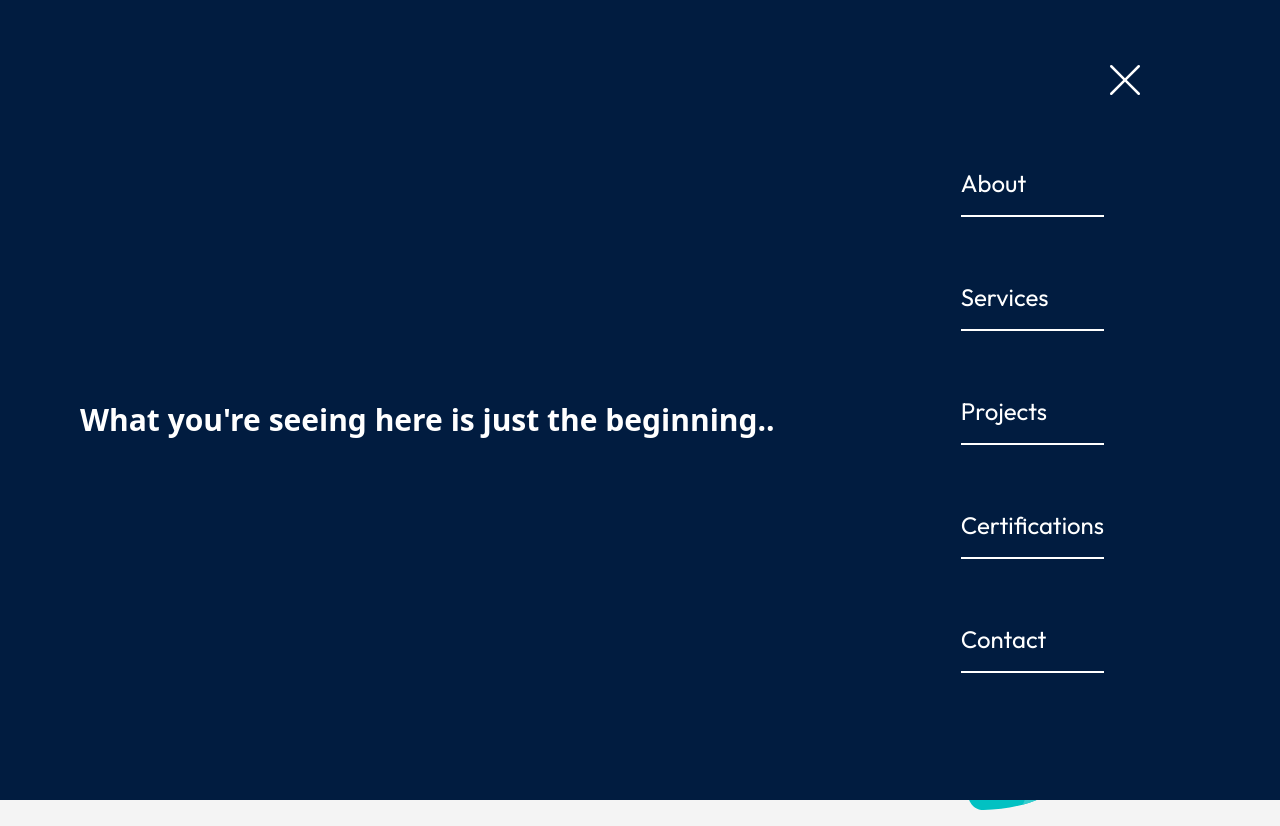
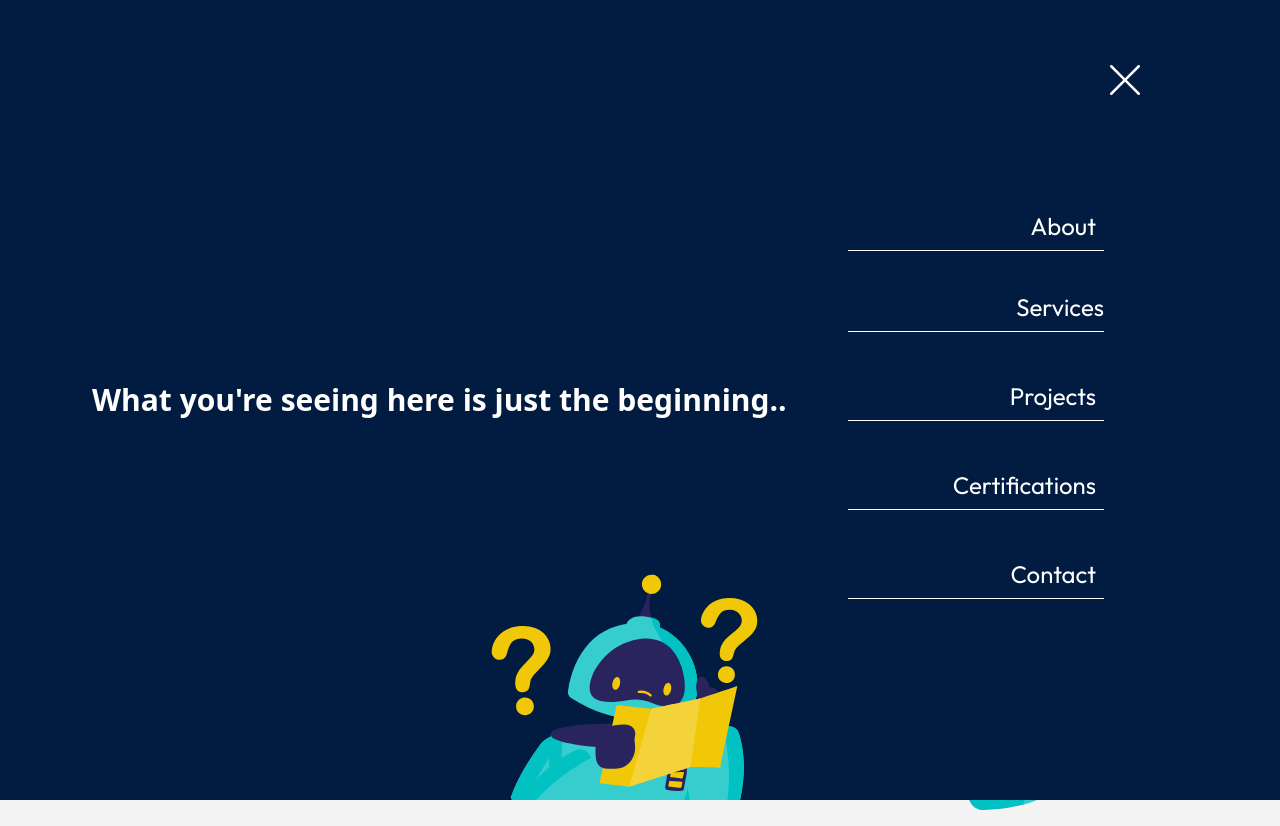
Before and after one commit to LauraAmaya08/portfolio_LauraAmaya, a React (Vite) app: page / in a window 1280 px wide. Both pictures are taken after a click on the button 1144 px from the left and 78 px from the top of the page. Built offline with nearby package versions, Linux system fonts and the light colour scheme.

Commit message:
feat: :sparkles: Menu updated!

```diff
--- a/src/components/header.jsx
+++ b/src/components/header.jsx
@@ -37,68 +37,72 @@ const Menu = () => {
         <button onClick={interactuarMenu} className="w-20 mr-20">
           <img src="icons/exit.svg" alt="Icono" className="h-10 absolute right-[135px] top-[60px]" />
         </button>
-        <div className="flex justify-between items-center flex-row-reverse h-[80vh] w-[80vw]">
-          <ul className="flex flex-col space-y-6">
-            <li className="w-full border-b-2 border-white pb-2">
+        <div className="flex justify-between items-center flex-row-reverse h-[75vh] w-[80vw]">
+          <ul className="flex flex-col w-[25%]">
+            <li className="border-b-[1px] border-white text-right">
               <button
                 onClick={() => {
                   navigate("/about");
-                  setAbierto(false);
+                  setAbierto(!abierto);
                 }}
-                className="text-white text-2xl mt-10 font-outfit pb-2 text-right"
+                className="text-white text-2xl mt-10 font-outfit p-2"
               >
                 About
               </button>
             </li>
-            <li className="w-full border-b-2 border-white pb-2">
+            <li className="border-b-[1px] border-white text-right">
               <button
                 onClick={() => {
                   navigate("/services");
                   setAbierto(false);
                 }}
-                className="text-white text-2xl mt-10 font-outfit pb-2 text-right"
+                className="text-white text-2xl mt-10 font-outfit pb-2"
               >
                 Services
               </button>
             </li>
-            <li className="w-full border-b-2 border-white pb-2">
+            <li className="border-b-[1px] border-white text-right">
               <button
                 onClick={() => {
                   navigate("/projects");
                   setAbierto(false);
                 }}
-                className="text-white text-2xl mt-10 font-outfit pb-2 text-right"
+                className="text-white text-2xl mt-10 font-outfit p-2"
               >
                 Projects
               </button>
             </li>
-            <li className="w-full border-b-2 border-white pb-2">
+            <li className="border-b-[1px] border-white text-right">
               <button
                 onClick={() => {
                   navigate("/certifications");
                   setAbierto(false);
                 }}
-                className="text-white text-2xl mt-10 font-outfit pb-2 text-right"
+                className="text-white text-2xl mt-10 font-outfit p-2"
               >
                 Certifications
               </button>
             </li>
-            <li className="w-full border-b-2 border-white pb-2">
+            <li className="border-b-[1px] border-white text-right">
               <button
                 onClick={() => {
                   navigate("/contact");
                   setAbierto(false);
                 }}
-                className="text-white text-2xl mt-10 font-outfit pb-2 text-right"
+                className="text-white text-2xl mt-10 font-outfit p-2"
               >
                 Contact
               </button>
             </li>
           </ul>
-          <p className="text-white text-3xl mt-10 font-bold">
+          <p className="text-white text-3xl mt-10 font-bold pl-3">
             What you're seeing here is just the beginning..
           </p>
         </div>
+        <div className="absolute h-[250px] bottom-0 w-full overflow-hidden left-1/2 transform -translate-x-1/2">
+      <img src="icons/searching.svg" alt="Searching.." className="h-[380px] w-full"
+  />
+</div>
       </motion.div>
     </div>
   );
```
Also changed, not shown: public/icons/searching.svg (added).
